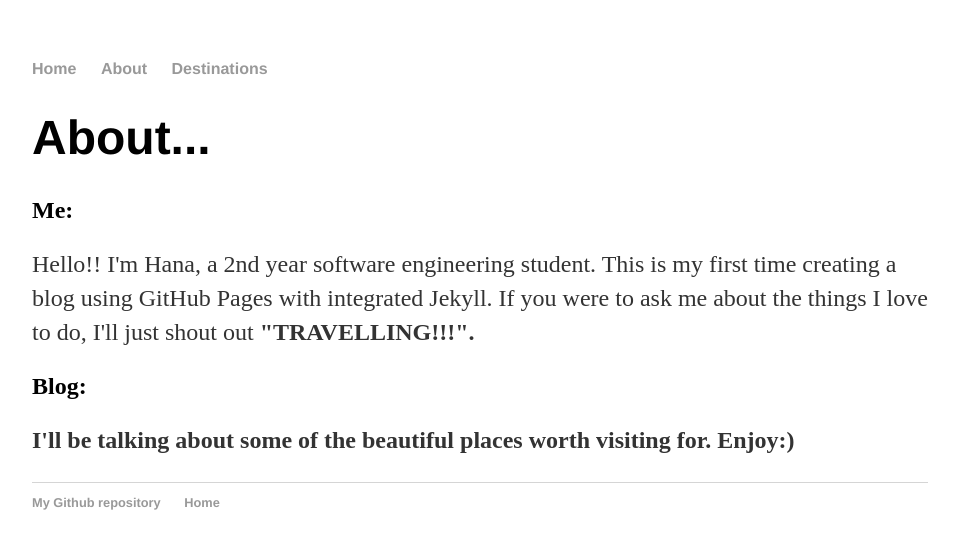
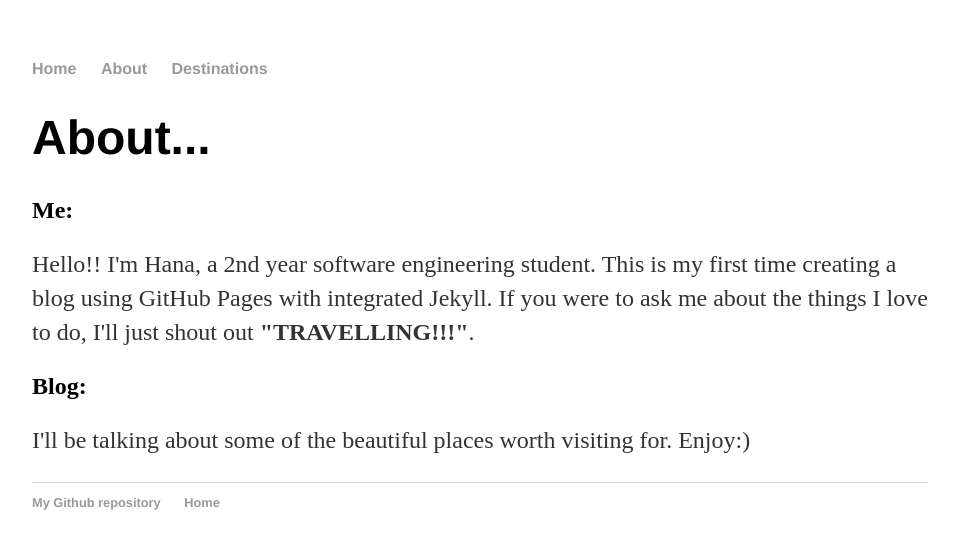
Before and after one commit to Hanask/Hanask.github.io, a Jekyll site: the page built from about/index.html, in a window 1280 px wide. Shown: the top 549 px of the page, without its empty margins (160-1118 px from the left). Built offline with Jekyll 4.4.1, drawn with Linux system fonts in a browser that asks for light colours.

```diff
--- a/about/index.html
+++ b/about/index.html
@@ -5,7 +5,7 @@ title: About
 <div class="ABOUT">
   <h1>About...</h1>
   <h2>Me:</h2>
-  <p>Hello!! I'm Hana, a 2nd year software engineering student. This is my first time creating a blog using GitHub Pages with integrated Jekyll. If you were to ask me about the things I love to do, I'll just shout out <b>"TRAVELLING!!!"<b>.</p>
+  <p>Hello!! I'm Hana, a 2nd year software engineering student. This is my first time creating a blog using GitHub Pages with integrated Jekyll. If you were to ask me about the things I love to do, I'll just shout out <b>"TRAVELLING!!!"</b>.</p>
     <h2>Blog:</h2>
     <p>I'll be talking about some of the beautiful places worth visiting for. Enjoy:)</p>
  </div>
```
